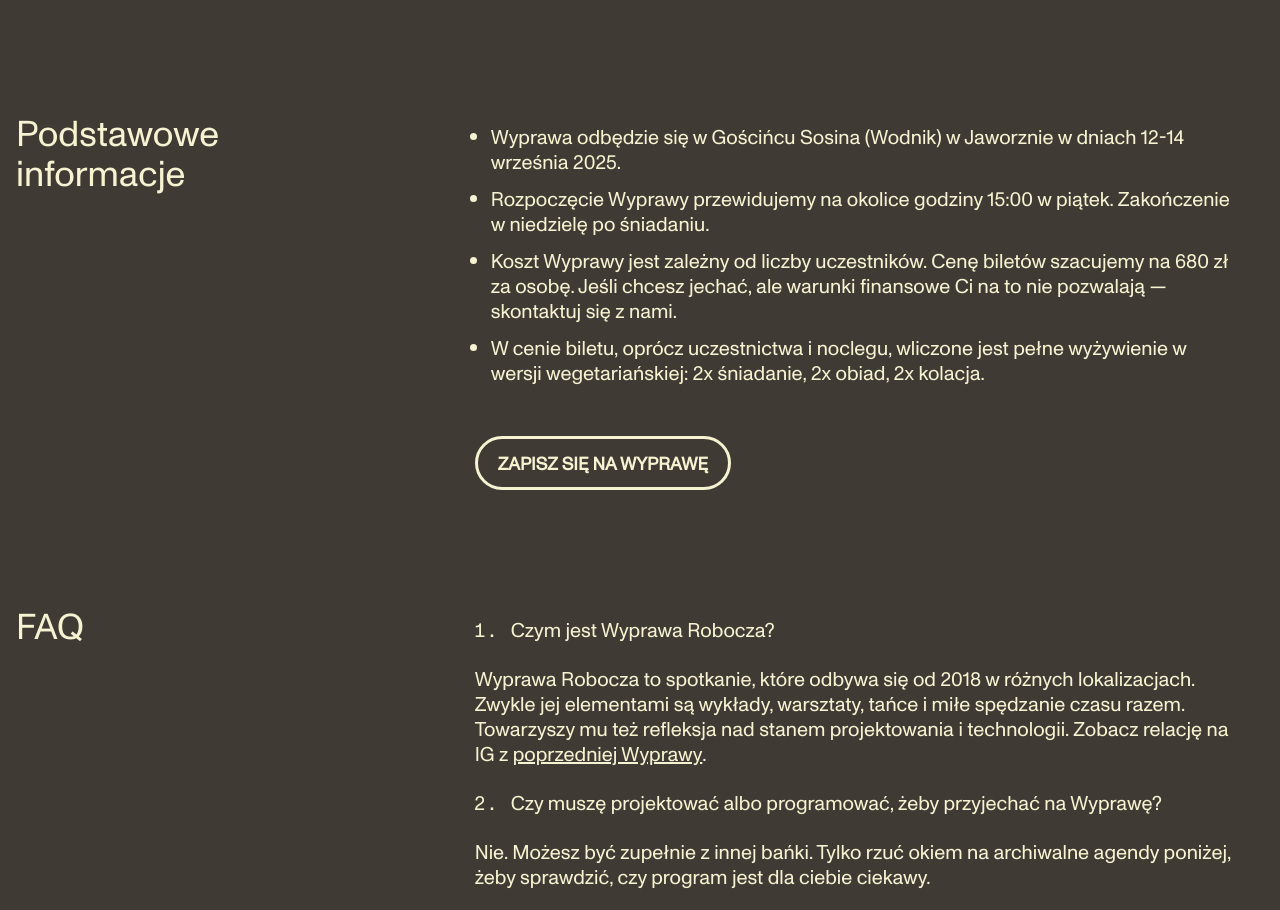
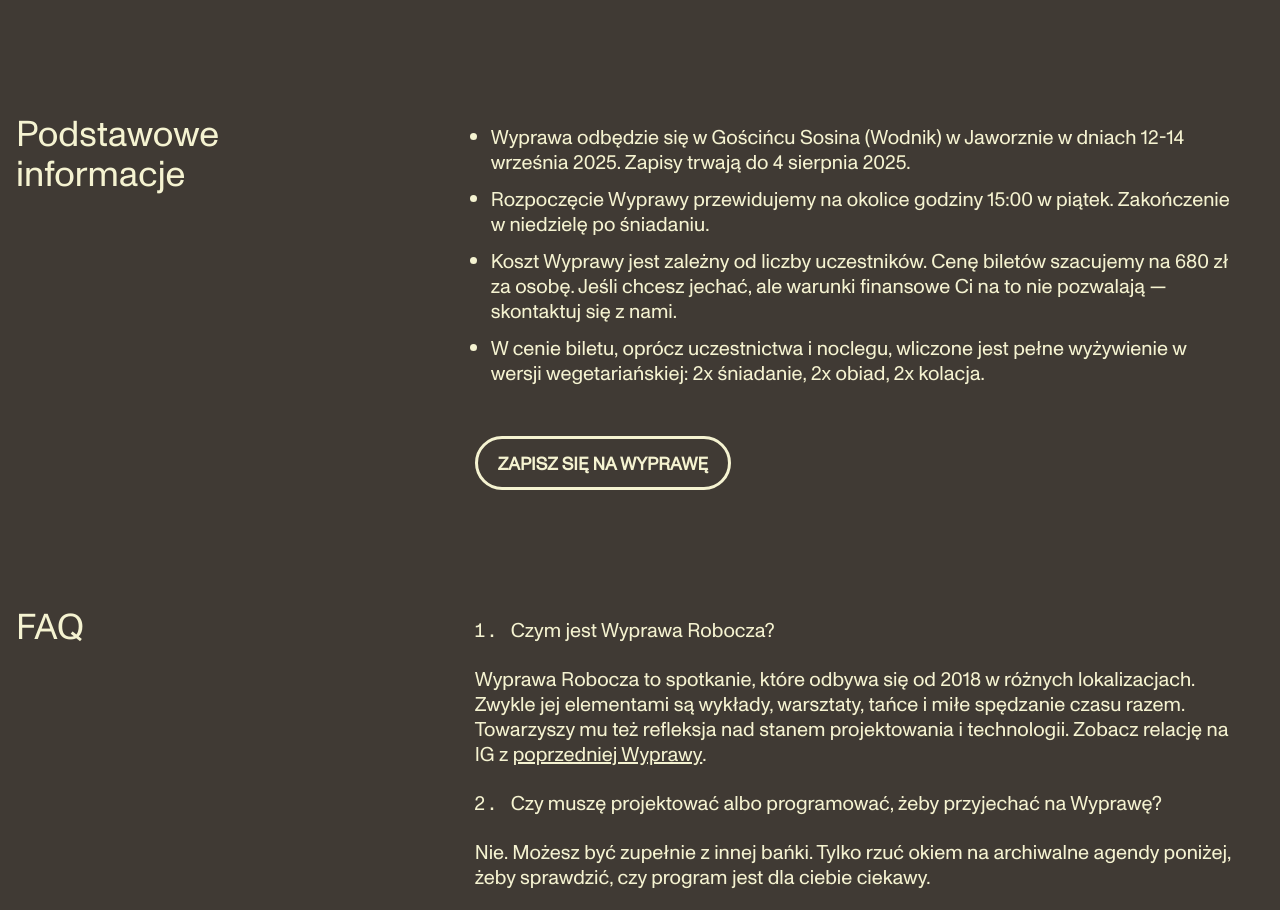
Before and after one commit to robocza/wyprawa, an Astro site: page / in a window 1280 px wide. Shown: the part 1490-2400 px from the top of the page. Built offline with nearby package versions, Linux system fonts and the light colour scheme; Astro itself is replaced by a stand-in of ours.

Commit message:
Add info about registration end date

```diff
--- a/src/components/information/Content.md
+++ b/src/components/information/Content.md
@@ -1,4 +1,4 @@
-- Wyprawa odbędzie się w Gościńcu Sosina (Wodnik) w Jaworznie w dniach 12-14 września 2025.
+- Wyprawa odbędzie się w Gościńcu Sosina (Wodnik) w Jaworznie w dniach 12-14 września 2025. Zapisy trwają do 4 sierpnia 2025.
 - Rozpoczęcie Wyprawy przewidujemy na okolice godziny 15:00 w piątek. Zakończenie w niedzielę po śniadaniu.
 - Koszt Wyprawy jest zależny od liczby uczestników. Cenę biletów szacujemy na 680 zł za osobę. Jeśli chcesz jechać, ale warunki finansowe Ci na to nie pozwalają — skontaktuj się z nami.
 - W cenie biletu, oprócz uczestnictwa i noclegu, wliczone jest pełne wyżywienie w wersji wegetariańskiej: 2x śniadanie, 2x obiad, 2x kolacja.
```
